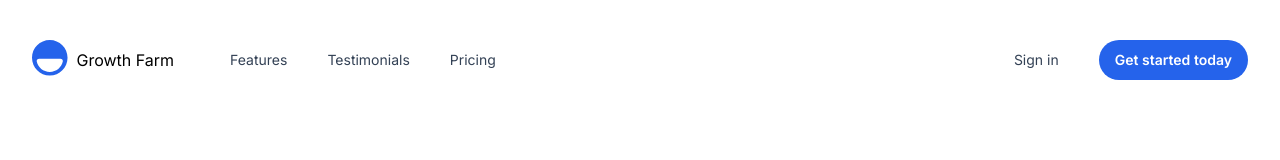
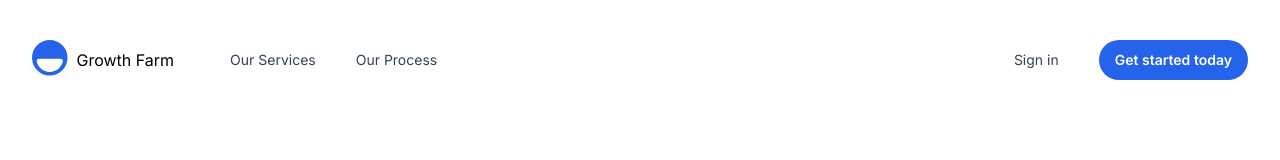
Before and after one commit to growth-farm/landing-site, a Next.js app: page / in a window 1280 px wide. Shown: the top 160 px of the page. Built offline with nearby package versions, Linux system fonts and the light colour scheme.

Commit message:
added changes for our services

```diff
--- a/src/components/Footer.jsx
+++ b/src/components/Footer.jsx
@@ -12,9 +12,9 @@ export function Footer() {
 
           <nav className="mt-10 text-sm" aria-label="quick links">
             <div className="-my-1 flex justify-center gap-x-6">
-              <NavLink href="#features">Features</NavLink>
-              <NavLink href="#testimonials">Testimonials</NavLink>
-              <NavLink href="#pricing">Pricing</NavLink>
+              <NavLink href="#services">Our Services</NavLink>
+              <NavLink href="#process">Our Process</NavLink>
+
             </div>
           </nav>
         </div>
--- a/src/components/Header.jsx
+++ b/src/components/Header.jsx
@@ -77,9 +77,9 @@ function MobileNavigation() {
             as="div"
             className="absolute inset-x-0 top-full mt-4 flex origin-top flex-col rounded-2xl bg-white p-4 text-lg tracking-tight text-slate-900 shadow-xl ring-1 ring-slate-900/5"
           >
-            <MobileNavLink href="#features">Features</MobileNavLink>
-            <MobileNavLink href="#testimonials">Testimonials</MobileNavLink>
-            <MobileNavLink href="#pricing">Pricing</MobileNavLink>
+
+            <MobileNavLink href="#services">Our services</MobileNavLink>
+            <MobileNavLink href="#process">Our Process</MobileNavLink>
             <hr className="m-2 border-slate-300/40" />
             <MobileNavLink href="/login">Sign in</MobileNavLink>
           </Popover.Panel>
@@ -99,9 +99,8 @@ export function Header() {
               <Logo className="h-10 w-auto" />
             </Link>
             <div className="hidden md:flex md:gap-x-6">
-              <NavLink href="#features">Features</NavLink>
-              <NavLink href="#testimonials">Testimonials</NavLink>
-              <NavLink href="#pricing">Pricing</NavLink>
+              <NavLink href="#services">Our Services</NavLink>
+              <NavLink href="#process">Our Process</NavLink>
             </div>
           </div>
           <div className="flex items-center gap-x-5 md:gap-x-8">
--- a/src/components/SecondaryFeatures.jsx
+++ b/src/components/SecondaryFeatures.jsx
@@ -207,9 +207,9 @@ function FeaturesDesktop() {
 export function SecondaryFeatures() {
   return (
     <section
-      id="secondary-features"
+      id="services"
       aria-label="Features for simplifying everyday business tasks"
-      className="pt-20 pb-14 sm:pb-20 sm:pt-32 lg:pb-32 bg-blue-600 relative overflow-hidden"
+      className="  sm:pb-20 sm:pt-32  bg-blue-600 relative overflow-hidden"
     >
       <Container>
 
--- a/src/components/Testimonials.jsx
+++ b/src/components/Testimonials.jsx
@@ -81,9 +81,9 @@ function QuoteIcon(props) {
 export function Testimonials() {
   return (
     <section
-      id="testimonials"
-      aria-label="What our customers are saying"
-      className="bg-slate-50 py-20 sm:py-32"
+      id="process"
+      aria-label="What our process looks like"
+      className="bg-slate-50  sm:py-32"
     >
       <Container>
         <div className="mx-auto max-w-2xl md:text-center">
```
